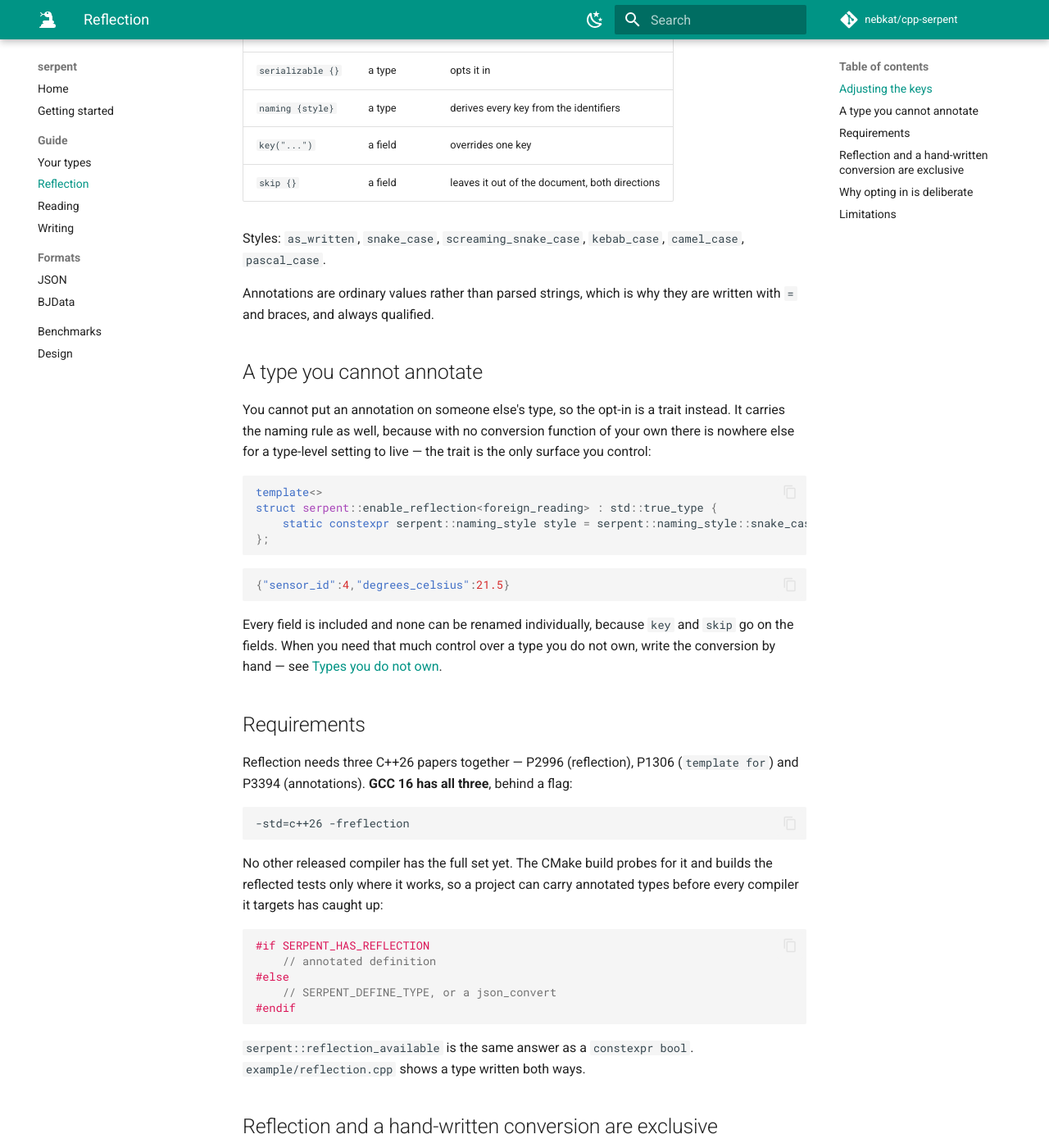
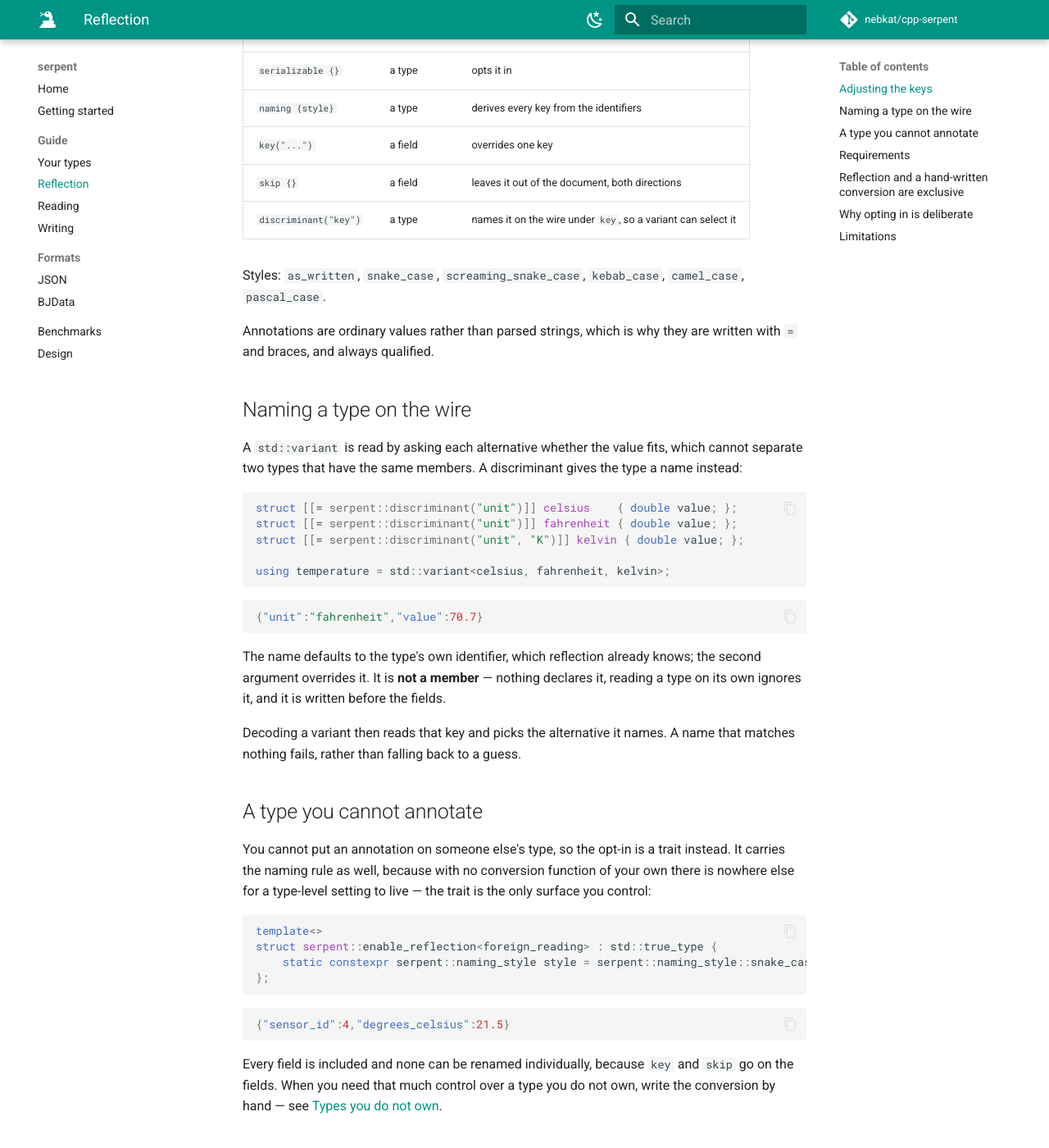
Before and after one commit to nebkat/cpp-serpent, an MkDocs documentation site: the page built from docs/reflection.md, in a window 1280 px wide and 1400 px high, scrolled down 771 px. Shown: the whole window at 82% size. Built offline with MkDocs 1.6.1 and Material for MkDocs 9.7.7, drawn with Linux system fonts in a browser that asks for light colours; comment, search, counter and statistics services are not loaded.

Commit message:
feat(reflect): Name a type on the wire with a discriminant
Choosing a variant alternative by whether it parses only works while the
alternatives look different. Two types with the same members are the same shape,
and requiring an object to name one of them - which is as far as the last change
went - cannot separate celsius from fahrenheit.

A type-level annotation names the type instead:

    struct [[= serpent::discriminant("unit")]] celsius { double value; };

The name defaults to the type's own identifier, which reflection already knows, and
a second argument overrides it. It is written before the members and is not one of
them: nothing declares it, and reading the type on its own ignores it.

Decoding a variant whose alternatives all carry the same key reads that key and
takes the one it names, so the answer comes from what the document says rather than
from what happens to parse. A name matching no alternative fails instead of falling
back to a guess.

Reflection only. Without it the annotation cannot be read, and variants keep the
try-each-in-order behaviour.

````diff
--- a/docs/reflection.md
+++ b/docs/reflection.md
@@ -38,12 +38,37 @@
 | `naming {style}` | a type | derives every key from the identifiers |
 | `key("...")` | a field | overrides one key |
 | `skip {}` | a field | leaves it out of the document, both directions |
+| `discriminant("key")` | a type | names it on the wire under `key`, so a variant can select it |
 
 Styles: `as_written`, `snake_case`, `screaming_snake_case`, `kebab_case`, `camel_case`,
 `pascal_case`.
 
 Annotations are ordinary values rather than parsed strings, which is why they are written with
 `=` and braces, and always qualified.
+
+## Naming a type on the wire
+
+A `std::variant` is read by asking each alternative whether the value fits, which cannot
+separate two types that have the same members. A discriminant gives the type a name instead:
+
+```cpp
+struct [[= serpent::discriminant("unit")]] celsius    { double value; };
+struct [[= serpent::discriminant("unit")]] fahrenheit { double value; };
+struct [[= serpent::discriminant("unit", "K")]] kelvin { double value; };
+
+using temperature = std::variant<celsius, fahrenheit, kelvin>;
+```
+
+```json
+{"unit":"fahrenheit","value":70.7}
+```
+
+The name defaults to the type's own identifier, which reflection already knows; the second
+argument overrides it. It is **not a member** — nothing declares it, reading a type on its own
+ignores it, and it is written before the fields.
+
+Decoding a variant then reads that key and picks the alternative it names. A name that matches
+nothing fails, rather than falling back to a guess.
 
 ## A type you cannot annotate
 
````
Also changed, not shown: docs/types.md (+16 -2 lines), 3 other files.
